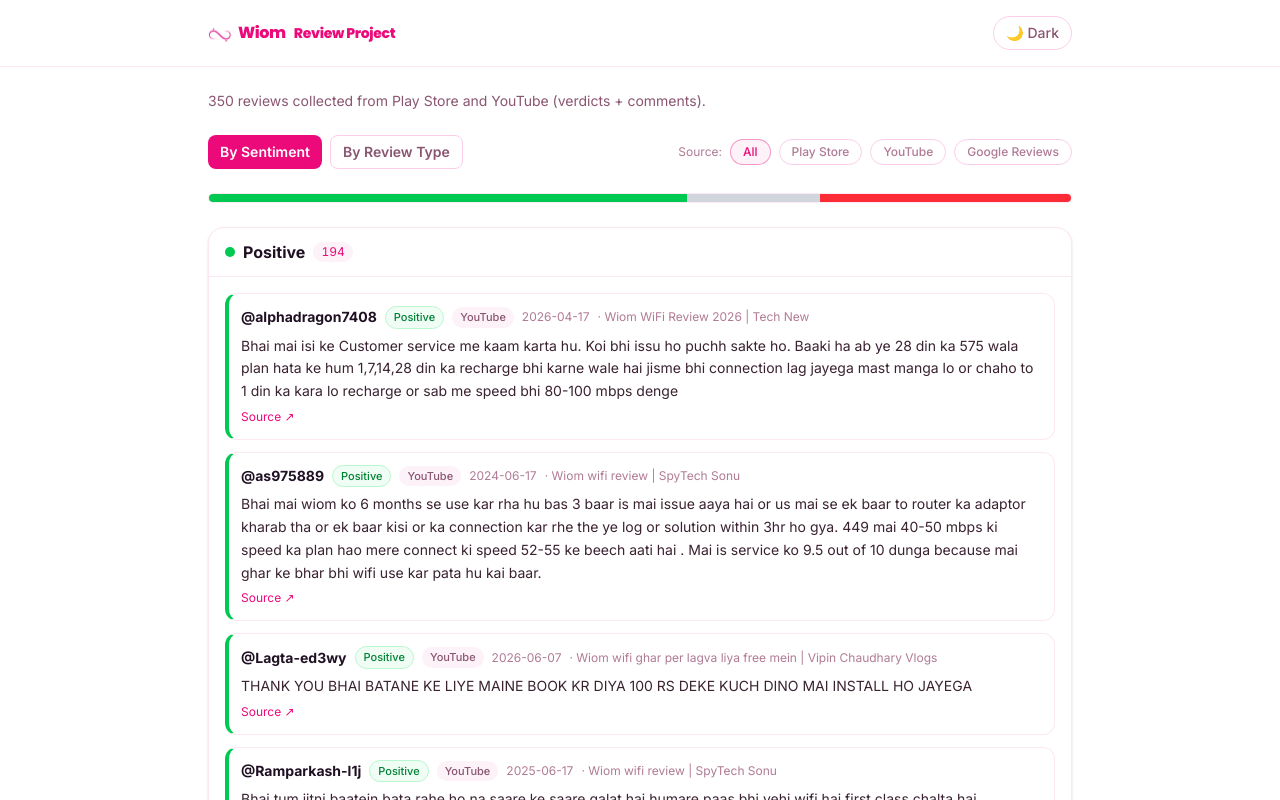
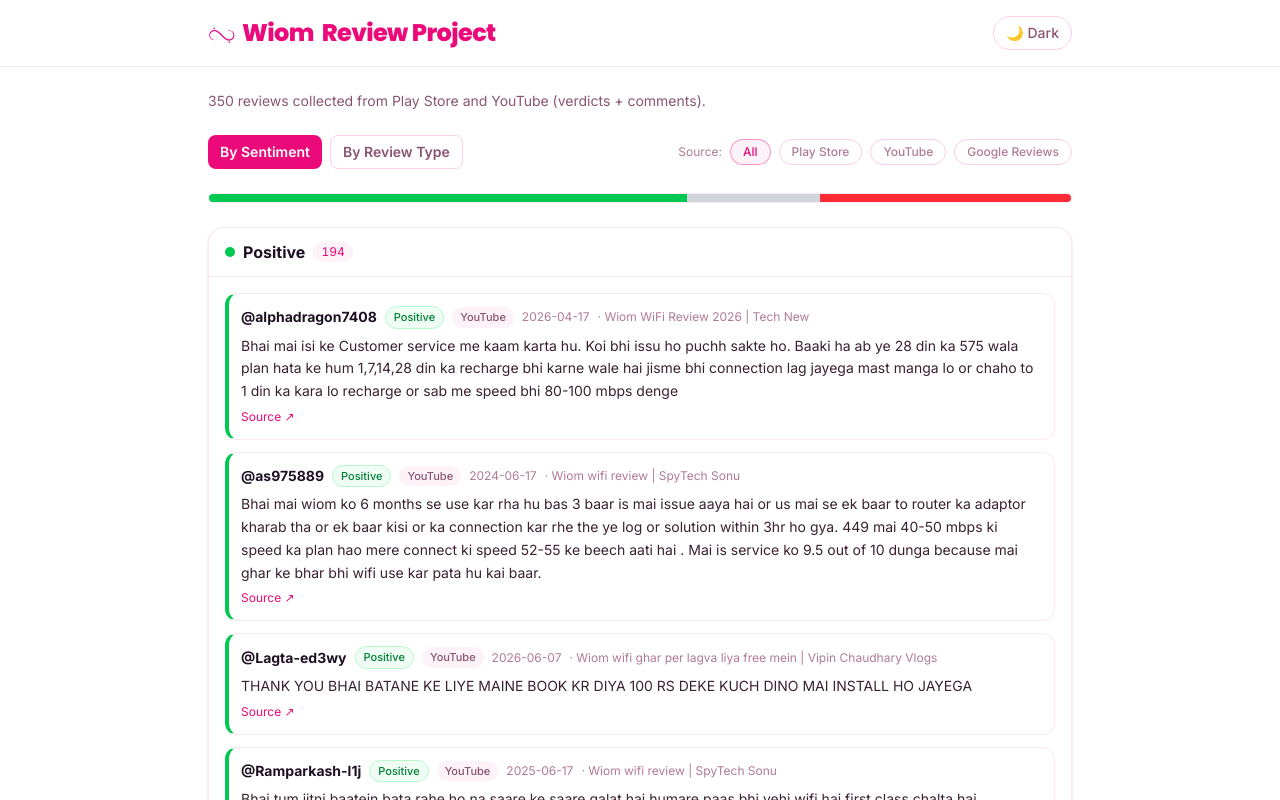
Before and after one commit to MC-git-lab/Wiom-review, a Next.js app: page / in a window 1280 px wide. Shown: the top 800 px of the page. Built offline with nearby package versions, Linux system fonts and the light colour scheme.

Commit message:
Match "Review Project" text size and alignment to the Wiom wordmark
Both spans are now text-2xl so they sit on the same baseline instead
of "Review Project" rendering smaller and higher.

```diff
--- a/app/WiomLogo.tsx
+++ b/app/WiomLogo.tsx
@@ -3,8 +3,8 @@ import Image from "next/image";
 export default function WiomLogo({ className = "" }: { className?: string }) {
   return (
     <span className={`inline-flex items-center gap-1.5 ${className}`}>
-      <Image src="/wiom-logo.png" alt="Wiom" width={24} height={24} />
-      <span className="font-logo font-extrabold tracking-tight text-[#ec0a7a]">Wiom</span>
+      <Image src="/wiom-logo.png" alt="Wiom" width={28} height={28} />
+      <span className="font-logo text-2xl font-extrabold tracking-tight text-[#ec0a7a]">Wiom</span>
     </span>
   );
 }
--- a/app/page.tsx
+++ b/app/page.tsx
@@ -9,7 +9,7 @@ export default function Page() {
       <header className="border-b border-pink-100 bg-white dark:border-neutral-800 dark:bg-neutral-900">
         <div className="mx-auto max-w-4xl px-4 py-4 flex items-center gap-2">
           <WiomLogo />
-          <span className="font-logo text-sm font-extrabold tracking-tight text-[#ec0a7a]">
+          <span className="font-logo text-2xl font-extrabold tracking-tight text-[#ec0a7a]">
             Review Project
           </span>
           <ThemeToggle />
```
